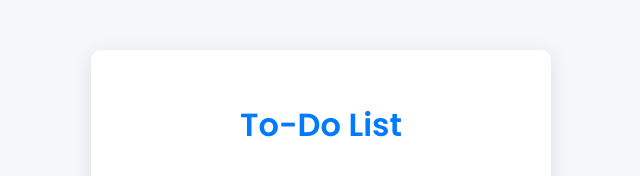
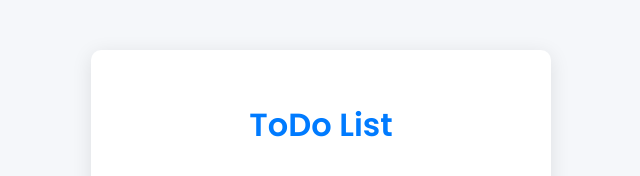
Before and after one commit to DavidAdeboye/Taskmanager, a plain HTML site: page index.html in a window 1280 px wide. Shown: the top 176 px of the page, without its empty margins (319-959 px from the left). Drawn offline with Linux system fonts and the light colour scheme.

Commit message:
index.html

```diff
--- a/index.html
+++ b/index.html
@@ -9,7 +9,7 @@
 </head>
 <body>
     <div class="container">
-        <h1>To-Do List</h1>
+        <h1>ToDo List</h1>
         <input type="text" id="task-input" placeholder="Add a new task">
         <button id="add-task-button">Add Task</button>
         <ul id="task-list"></ul>
```
